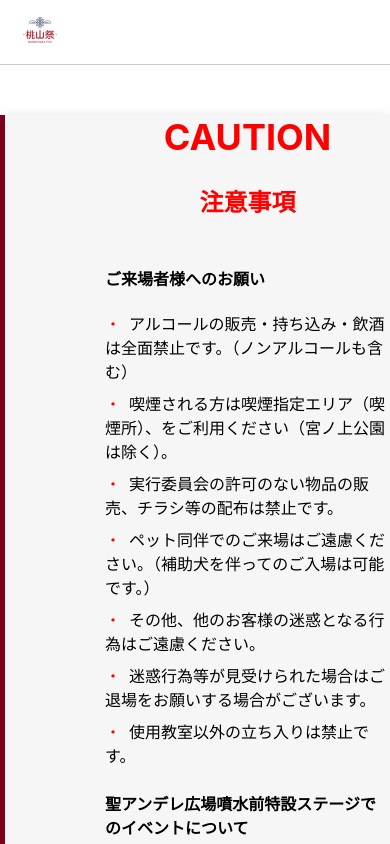
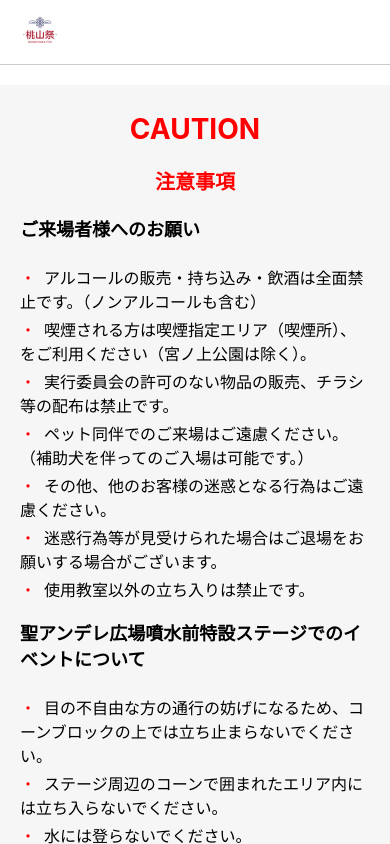
Before and after one commit to momoyama-tech/momosai-hp, a React (Create React App) app: page / in a window 390 px wide. Shown: the top 844 px of the page. Built offline with nearby package versions, Linux system fonts and the light colour scheme.

Commit message:
Cautionのスマホ画面の対応

```diff
--- a/src/components/Caution.css
+++ b/src/components/Caution.css
@@ -43,3 +43,33 @@
     margin-right: 0.5em;
     color: #ff0000;
   }
+  @media (max-width: 768px) {
+    .caution-container {
+      padding: 20px; /* スマートフォンでは左右のパディングを減らす */
+      margin-top: 20px;
+      margin-bottom: 20px;
+      border-left: none; /* スマートフォンでは左のボーダーを削除 */
+      box-shadow: none; /* シャドウを削除 */
+    }
+
+    .caution-title {
+      font-size: 28px; /* タイトルのフォントサイズを小さく */
+      margin-top: 0.25em; /* 上の余白を減らす */
+      margin-bottom: 0.25em; /* 下の余白を減らす */
+    }
+
+    .caution-subtitle {
+      font-size: 20px; /* サブタイトルのフォントサイズを小さく */
+      margin-bottom: 1em; /* 下の余白を減らす */
+    }
+
+    .caution-section h4 {
+      font-size: 18px; /* セクションタイトルのフォントサイズを小さく */
+      margin-top: 1em; /* 上の余白を適切に */
+    }
+
+    .caution-section ul li {
+      font-size: 16px; /* リストアイテムのフォントサイズを小さく */
+      margin-bottom: 0.25em; /* リストアイテムの余白を減らす */
+    }
+  }
```
